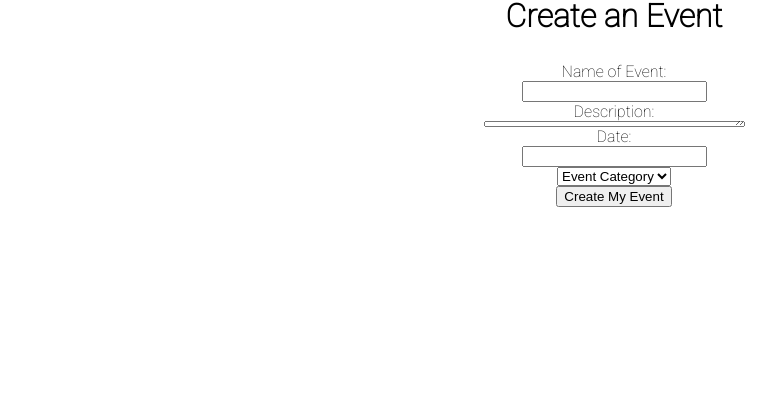
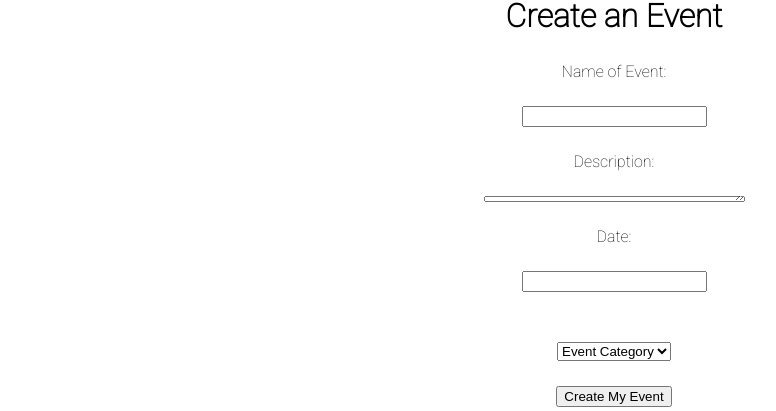
Before and after one commit to skyeager/Gather, a React (Create React App) app in the folder client/: page /categorylist/1 in a window 1280 px wide. Shown: the part 161-572 px from the top of the page, without its empty margins (26-802 px from the left). Built offline with nearby package versions, Linux system fonts and the light colour scheme; no server answers; a web font is replaced by a local one.

Commit message:
rendering created events to the page

```diff
--- a/client/src/App.css
+++ b/client/src/App.css
@@ -79,5 +79,9 @@
   flex-direction: column;
   align-items: center;
   align-content: space-around;
-  /* margin: 25px; */
+  margin: 25px;
 }
+
+#description{
+  height: 150px;
+}
--- a/client/src/App.js
+++ b/client/src/App.js
@@ -58,6 +58,9 @@ const App = () => {
                 user={user}
                 categoryList={categoryList}
                 setCategoryList={setCategoryList}
+                formState={formState}
+                setFormState={setFormState}
+                initialState={initialState}
               />
             }
           />
--- a/client/src/pages/CategoryList.js
+++ b/client/src/pages/CategoryList.js
@@ -4,7 +4,14 @@ import { useParams, useNavigate } from 'react-router-dom'
 import Client from '../services/api'
 import CreateEvent from './CreateEvent'
 
-const CategoryList = ({ user, categoryList, setCategoryList }) => {
+const CategoryList = ({
+  user,
+  categoryList,
+  setCategoryList,
+  formState,
+  setFormState,
+  initialState
+}) => {
   let navigate = useNavigate()
 
   let { id } = useParams()
@@ -30,7 +37,9 @@ const CategoryList = ({ user, categoryList, setCategoryList }) => {
           <h1>{catEvent.name}</h1>
           <h4>{catEvent.description}</h4>
           <h2>{catEvent.date}</h2>
-          <h4>People Attending: {catEvent.attending.length}</h4>
+          {/* <h2>{catEvent.categoryId}</h2> */}
+
+          {/* <h4>People Attending: {catEvent.attending.length}</h4> */}
           <div>
             <button onClick={() => navigate(`/event/update/${id}/${index}`)}>
               Update
@@ -39,7 +48,12 @@ const CategoryList = ({ user, categoryList, setCategoryList }) => {
           </div>
         </div>
       ))}
-      <CreateEvent />
+      <CreateEvent
+        setFormState={setFormState}
+        formState={formState}
+        initialState={initialState}
+        user={user}
+      />
     </div>
   )
 }
--- a/client/src/pages/CreateEvent.js
+++ b/client/src/pages/CreateEvent.js
@@ -1,7 +1,8 @@
 import Client from '../services/api'
 import { useNavigate, useParams } from 'react-router-dom'
+import { useState } from 'react'
 
-const CreateEvent = ({ user, initialState, formState, setFormState }) => {
+const CreateEvent = ({ user, formState, setFormState, initialState }) => {
   let navigate = useNavigate()
 
   let { id } = useParams()
@@ -13,19 +14,21 @@ const CreateEvent = ({ user, initialState, formState, setFormState }) => {
     })
   }
 
+  console.log(formState)
+
   const handleSubmit = async (e) => {
     e.preventDefault()
     const eventAdded = {
       ...formState
     }
-    let res = await Client.post(`/event/create${id}`, eventAdded)
+    let res = await Client.post(`/event/create/${id}`, eventAdded)
     setFormState(initialState)
+    navigate(`/categorylist/${id}`)
   }
 
   return (
     <div className="create-event-form">
       <h1>Create an Event</h1>
-      {/* add something to input event category into this h1 (i.e. post a music event!) */}
       <form onSubmit={handleSubmit} className="create-event-form">
         <label htmlFor="name">Name of Event: </label>
         <input
@@ -33,7 +36,7 @@ const CreateEvent = ({ user, initialState, formState, setFormState }) => {
           onChange={handleChange}
           type="text"
           id="name"
-          // value={formState.name}
+          value={formState.name}
         />
         <label htmlFor="description">Description: </label>
         <textarea
@@ -43,7 +46,7 @@ const CreateEvent = ({ user, initialState, formState, setFormState }) => {
           id="description"
           cols="30"
           rows="20"
-          // value={formState.description}
+          value={formState.description}
         ></textarea>
         <label htmlFor="date">Date: </label>
         <input
@@ -51,16 +54,15 @@ const CreateEvent = ({ user, initialState, formState, setFormState }) => {
           onChange={handleChange}
           type="text"
           id="date"
-          // value={formState.date}
+          value={formState.date}
         />
         <select
           className="form-box"
           onChange={handleChange}
-          // value={formState.category_id}
-          id="category_id"
+          id="categoryId"
+          value={formState.categoryId}
         >
           <option>Event Category</option>
-          {/* will hopefully not need this drop down, will automatically go! */}
           <option value={1}>Movement</option>
           <option value={2}>Music</option>
           <option value={3}>Food</option>
```
